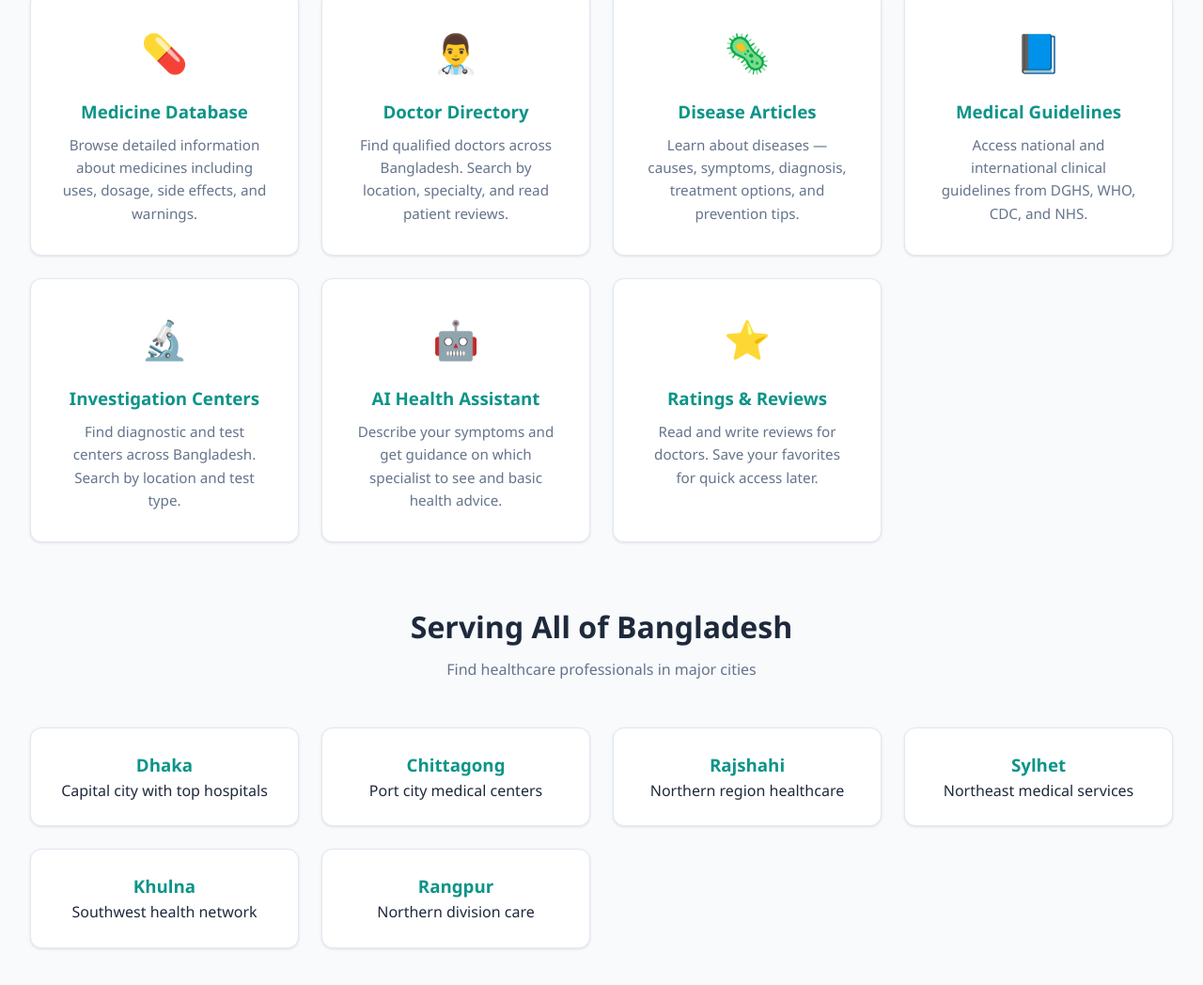
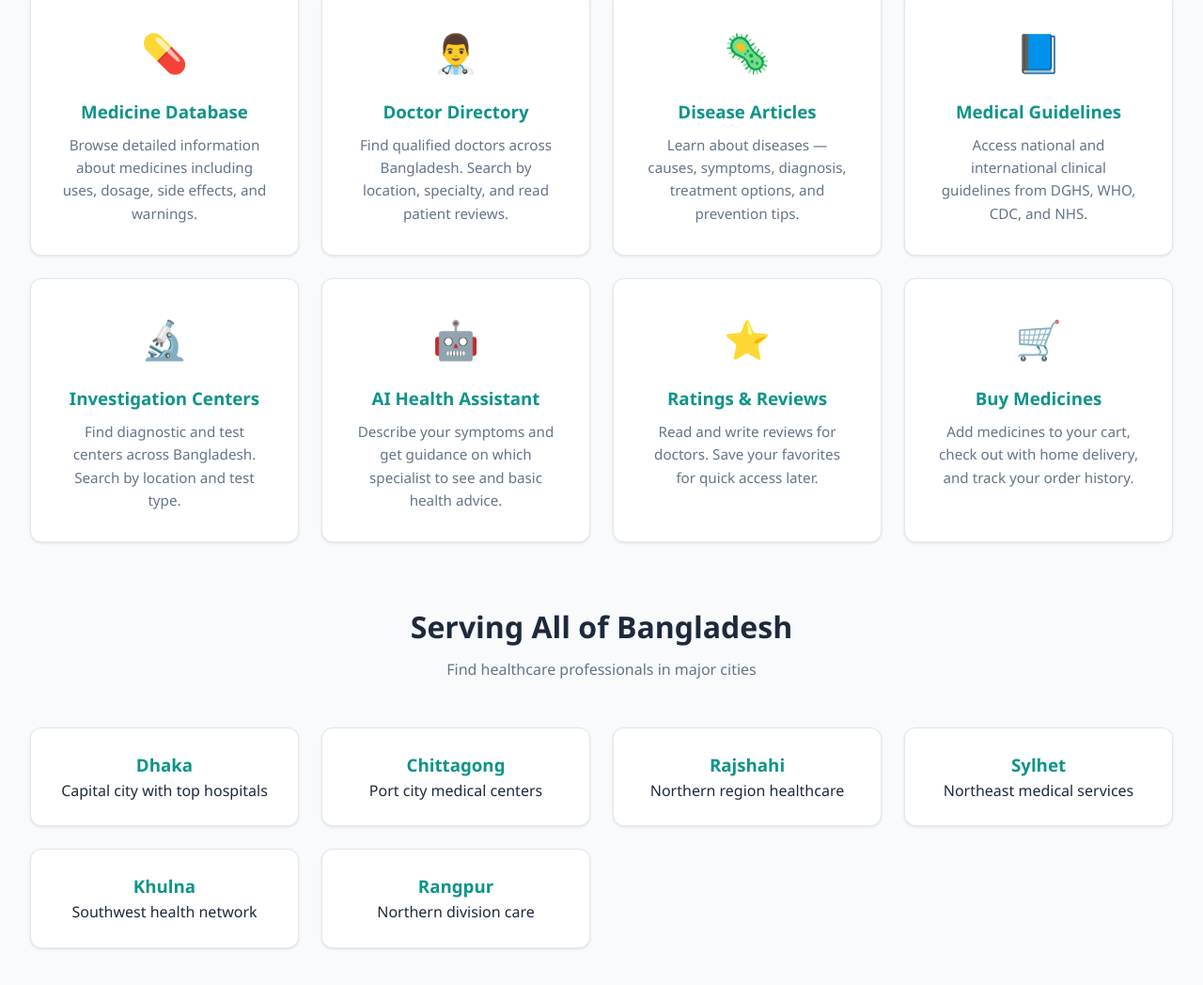
Before and after one commit to Pulok-Akibuzzaman/Medica, a website: page public/index.html in a window 1280 px wide. Shown: the part 666-1714 px from the top of the page at 94% size. Drawn offline with Linux system fonts and the light colour scheme.

Commit message:
Added new datasets

```diff
--- a/public/index.html
+++ b/public/index.html
@@ -91,6 +91,11 @@
         <h3>Ratings & Reviews</h3>
         <p>Read and write reviews for doctors. Save your favorites for quick access later.</p>
       </div>
+      <div class="card feature-card">
+        <div class="feature-icon">🛒</div>
+        <h3>Buy Medicines</h3>
+        <p>Add medicines to your cart, check out with home delivery, and track your order history.</p>
+      </div>
     </div>
   </section>
 
```
Also changed, not shown: README.md.
